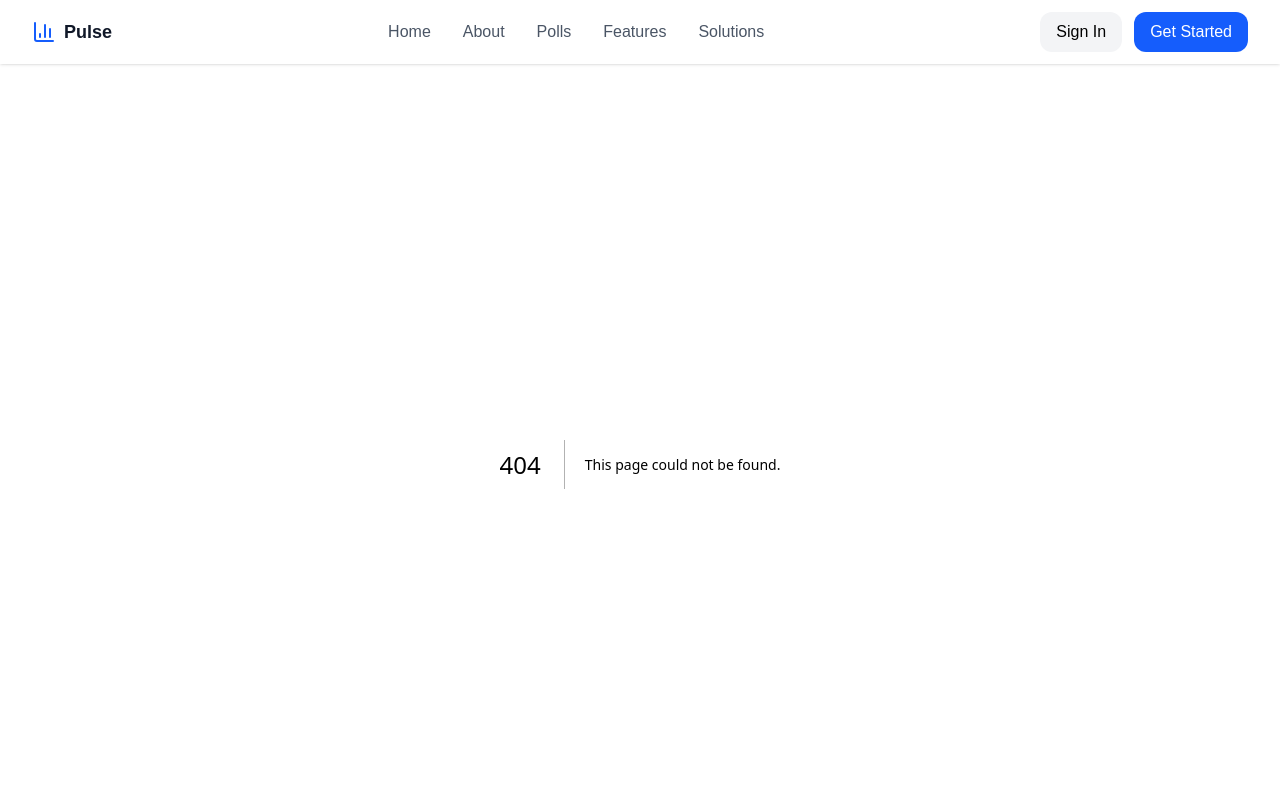
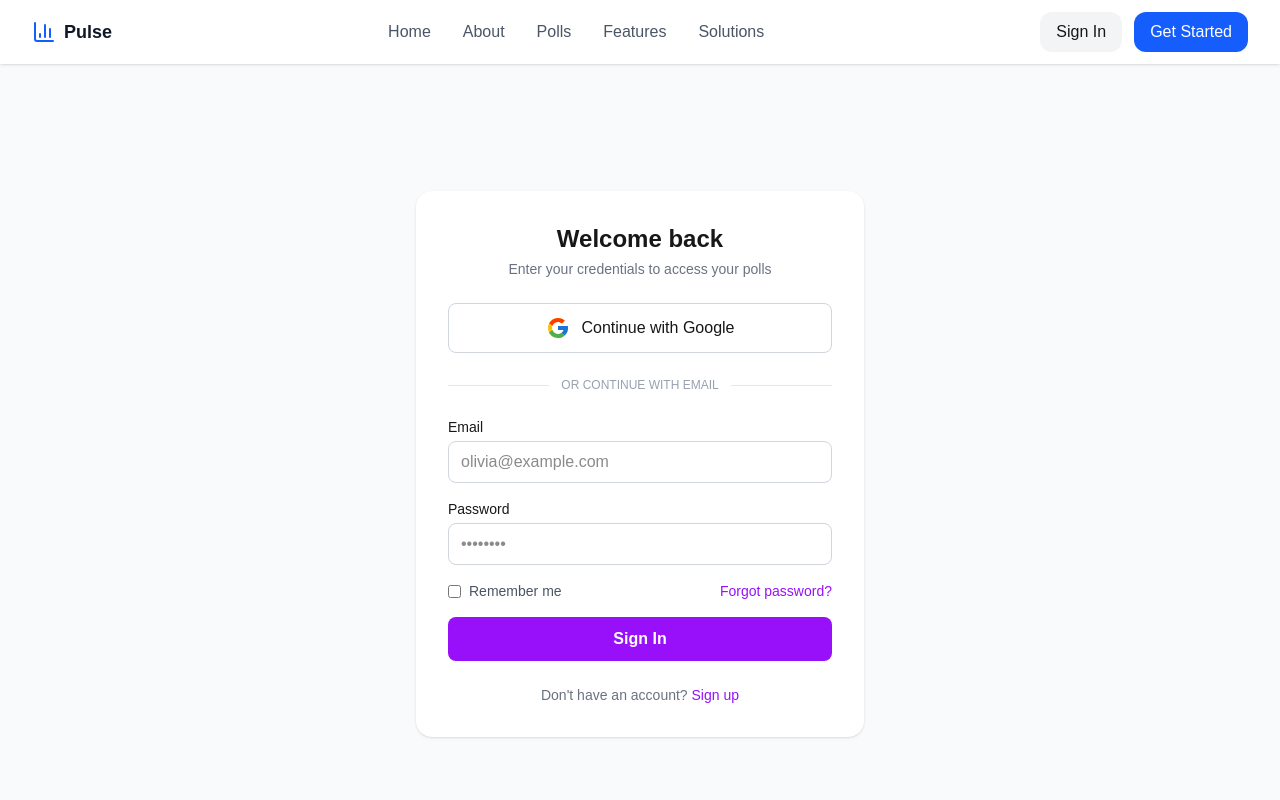
Before and after one commit to Braben/alx-project-nexus, a Next.js app: page /login in a window 1280 px wide. Before the commit this address had no page. Shown: the top 800 px of the page. Built offline with nearby package versions, Linux system fonts and the light colour scheme.

Commit message:
feat: created the auth login page

```diff
--- /dev/null
+++ b/components/common/LoginForm.tsx
@@ -0,0 +1,144 @@
+import { FormEvent, useState } from "react";
+import Link from "next/link";
+import { FcGoogle } from "react-icons/fc";
+
+export default function LoginForm() {
+  const [email, setEmail] = useState<string>("");
+  const [password, setPassword] = useState<string>("");
+  const [remember, setRemember] = useState<boolean>(false);
+  const [loading, setLoading] = useState<boolean>(false);
+
+  const handleSubmit = async (e: FormEvent<HTMLFormElement>) => {
+    e.preventDefault();
+
+    try {
+      setEmail(email);
+      setPassword(password);
+      setRemember(remember);
+      setLoading(true);
+
+      // 👉 Replace with your auth logic (Firebase / API / Redux)
+      console.log({ email, password, remember });
+
+      await new Promise((r) => setTimeout(r, 1000));
+    } finally {
+      setLoading(false);
+    }
+  };
+
+  const handleGoogleLogin = () => {
+    console.log("Google login clicked");
+  };
+
+  return (
+    <section
+      className="w-full max-w-md bg-white rounded-2xl shadow-sm  p-8"
+      aria-label="Login form"
+    >
+      {/* Logo */}
+      {/* <div className="flex justify-center mb-6">
+        <div className="w-10 h-10 bg-teal-600 rounded-md" />
+      </div> */}
+
+      {/* Heading */}
+      <header className="text-center mb-6">
+        <h1 className="text-2xl font-semibold">Welcome back</h1>
+        <p className="text-sm text-gray-500 mt-1">
+          Enter your credentials to access your polls
+        </p>
+      </header>
+
+      {/* Google */}
+
+      <button
+        onClick={handleGoogleLogin}
+        type="button"
+        className="w-full border rounded-lg py-3 font-medium hover:bg-gray-200 border-gray-300 transition"
+        aria-label="Sign up with Google"
+      >
+        <FcGoogle className="inline-block w-6 h-6 mr-3 align-middle" />
+        Continue with Google
+      </button>
+      {/* Divider */}
+      <div className="my-6 flex items-center text-xs text-gray-400">
+        <span className="flex-1 h-px bg-gray-200" />
+        <span className="px-3">OR CONTINUE WITH EMAIL</span>
+        <span className="flex-1 h-px bg-gray-200" />
+      </div>
+
+      {/* Form */}
+      <form onSubmit={handleSubmit} className="space-y-4">
+        {/* Email */}
+        <div>
+          <label htmlFor="email" className="block text-sm font-medium mb-1">
+            Email
+          </label>
+          <input
+            id="email"
+            type="email"
+            required
+            autoComplete="email"
+            placeholder="olivia@example.com"
+            className="w-full border rounded-lg px-3 py-2 focus:ring-1 border-gray-300 focus:ring-gray-500 focus:outline-none"
+          />
+        </div>
+
+        {/* Password */}
+        <div>
+          <label htmlFor="password" className="block text-sm font-medium mb-1">
+            Password
+          </label>
+          <input
+            id="password"
+            type="password"
+            required
+            autoComplete="new-password"
+            placeholder="••••••••"
+            onChange={() => setPassword("")}
+            className="w-full border rounded-lg px-3 py-2 focus:ring-1 border-gray-300 focus:ring-gray-500 focus:outline-none"
+          />
+        </div>
+
+        {/* Remember + Forgot */}
+        <div className="flex items-center justify-between text-sm">
+          <label className="flex items-center gap-2 text-gray-600">
+            <input
+              type="checkbox"
+              checked={remember}
+              onChange={() => setRemember(!remember)}
+              className="accent-teal-600"
+            />
+            Remember me
+          </label>
+
+          <Link
+            href="/forgot-password"
+            className="text-purple-600 hover:underline font-medium"
+          >
+            Forgot password?
+          </Link>
+        </div>
+
+        {/* Submit */}
+        <button
+          type="submit"
+          disabled={loading}
+          className="w-full bg-purple-600 text-white py-2.5 rounded-lg font-semibold hover:bg-purple-700 transition disabled:opacity-60"
+        >
+          {loading ? "Signing in..." : "Sign In"}
+        </button>
+      </form>
+
+      {/* Footer */}
+      <p className="text-center text-sm text-gray-500 mt-6">
+        Don't have an account?{" "}
+        <Link
+          href="/signup"
+          className="text-purple-600 font-medium hover:underline"
+        >
+          Sign up
+        </Link>
+      </p>
+    </section>
+  );
+}
--- a/components/common/SignupForm.tsx
+++ b/components/common/SignupForm.tsx
@@ -1,21 +1,35 @@
 import Link from "next/link";
 import { FcGoogle } from "react-icons/fc";
+import { FormEvent, useState } from "react";
 
 export default function SignupForm() {
+  const [email, setEmail] = useState<string>("");
+  const [password, setPassword] = useState<string>("");
+  const [remember, setRemember] = useState<boolean>(false);
+  const [loading, setLoading] = useState<boolean>(false);
+
+  const handleSubmit = async (e: FormEvent<HTMLFormElement>) => {
+    e.preventDefault();
+
+    try {
+      setLoading(true);
+
+      // 👉 Replace with your auth logic (Firebase / API / Redux)
+      console.log({ email, password, remember });
+      console.log("Signup form submitted");
+
+      await new Promise((r) => setTimeout(r, 1000));
+    } finally {
+      setLoading(false);
+    }
+  };
+
+  const handleGoogleSignup = () => {
+    console.log("Google signup clicked");
+  };
   return (
     <section className="flex items-center justify-center px-6 py-12  bg-white">
       <div className="w-full max-w-sm">
-        {/* Logo */}
-        {/* <div className="flex items-center gap-2 mb-4">
-          <span
-            aria-hidden="true"
-            className="w-6 h-6 rounded-md bg-purple-500"
-          />
-          <span className="font-semibold text-lg text-purple-600">
-            PulsePoll
-          </span>
-        </div> */}
-
         {/* Heading */}
         <header className="mb-6">
           <h1 className="text-2xl font-bold text-gray-900">
@@ -29,6 +43,7 @@ export default function SignupForm() {
         {/* Google button */}
         <button
           type="button"
+          onClick={handleGoogleSignup}
           className="w-full border rounded-lg py-3 font-medium hover:bg-gray-200 border-gray-300 transition"
           aria-label="Sign up with Google"
         >
@@ -44,7 +59,11 @@ export default function SignupForm() {
         </div>
 
         {/* Form */}
-        <form className="space-y-5" aria-label="Signup form">
+        <form
+          className="space-y-5"
+          aria-label="Signup form"
+          onSubmit={handleSubmit}
+        >
           {/* Email */}
           <div>
             <label htmlFor="email" className="block text-sm font-medium mb-1">
--- /dev/null
+++ b/pages/login.tsx
@@ -0,0 +1,16 @@
+import Head from "next/head";
+import LoginForm from "@/components/common/LoginForm";
+
+export default function LoginPage() {
+  return (
+    <>
+      <Head>
+        <title>Sign In | PulsePoll</title>
+      </Head>
+
+      <main className="min-h-screen bg-gray-50 flex items-center justify-center px-4">
+        <LoginForm />
+      </main>
+    </>
+  );
+}
--- a/pages/signup.tsx
+++ b/pages/signup.tsx
@@ -1,8 +1,14 @@
 import SignupForm from "@/components/common/SignupForm";
 import TestimonialPanel from "@/components/common/TestimonialPanel";
+import Head from "next/head";
 
 export default function SignupPage() {
   return (
+    <>
+      <Head>
+        <title>Sign Up | PulsePoll</title>
+      </Head>
+
       <main className=" w-full mx-auto grid lg:grid-cols-2">
         {/* Left visual panel */}
         <TestimonialPanel />
@@ -10,5 +16,6 @@ export default function SignupPage() {
         {/* Right form panel */}
         <SignupForm />
       </main>
+    </>
   );
 }
```
Also changed, not shown: interfaces/index.ts (+12 -0 lines). Lines whose indentation alone changed are shown as unchanged.
